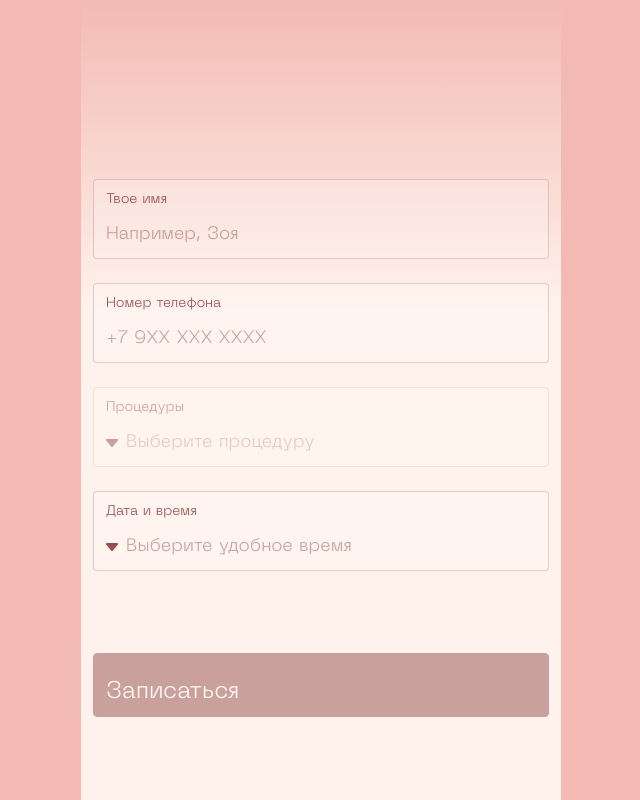
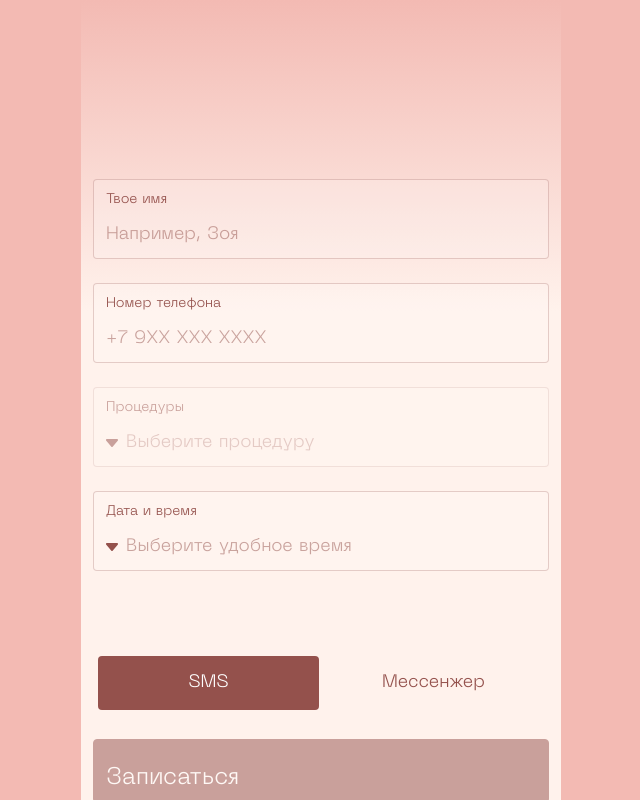
Before and after one commit to ooonikpro/mezhdunami, a Nuxt app: page /form in a window 1280 px wide. Shown: the whole page, without its empty margins (319-959 px from the left). Built offline with nearby package versions, Linux system fonts and the light colour scheme.

Commit message:
switcher

```diff
--- a/components/Switcher.vue
+++ b/components/Switcher.vue
@@ -25,6 +25,30 @@ const setActive = (value: any) => emit("update:modelValue", value);
 .switcher {
   display: flex;
   gap: 0.4rem;
-  border: 1px solid rgba($color-pink-700, 0.5);
+  border: 1px solid rgba($color-pink-700, 0.25);
+  height: 6.4rem;
+  border-radius: 4px;
+  padding: 0.4rem;
+  overflow: hidden;
+}
+
+.option {
+  position: relative;
+  display: flex;
+  flex: 1 1 50%;
+  align-items: center;
+  justify-content: center;
+  cursor: pointer;
+  border-radius: 4px;
+  @include transition;
+
+  &.active {
+    background-color: $color-pink-700;
+    cursor: auto;
+
+    span {
+      color: $color-white;
+    }
+  }
 }
 </style>
--- a/pages/form.vue
+++ b/pages/form.vue
@@ -40,7 +40,11 @@
         Напомнить за 2 часа до
       </Checkbox>
 
-      <Switcher v-model="form.typeOfNotify" />
+      <Switcher
+        v-model="form.typeOfNotify"
+        :options="options"
+        class="control"
+      />
 
       <Button class="button" disabled>Записаться</Button>
       <Button outline small>Отмена</Button>
@@ -57,6 +61,17 @@ const form = reactive({
   notify: false,
   typeOfNotify: 1,
 });
+
+const options = computed(() => [
+  {
+    label: "SMS",
+    value: 1,
+  },
+  {
+    label: "Мессенжер",
+    value: 2,
+  },
+]);
 </script>
 
 <style lang="scss" scoped>
```
